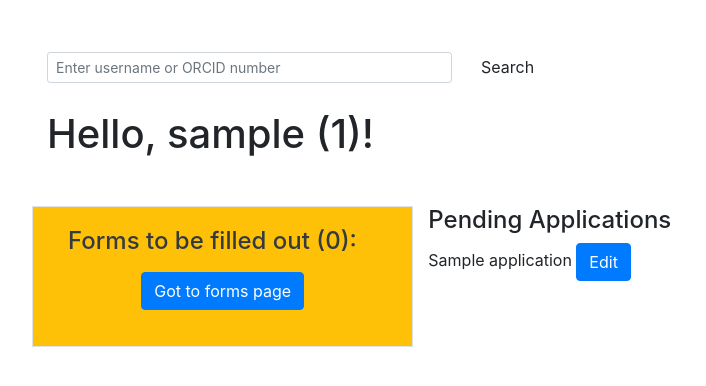
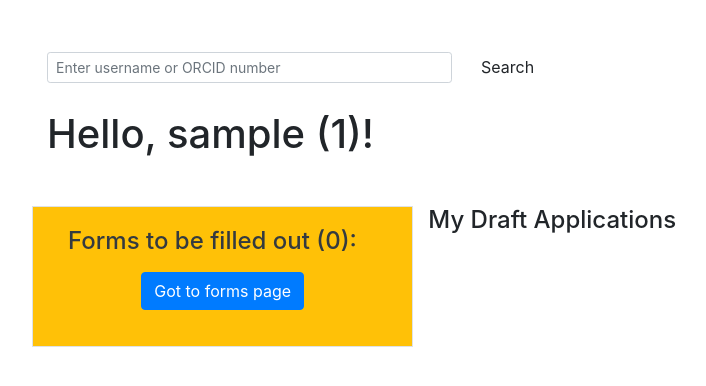
Before and after one commit to stolucc/cschia, a Flask app: page / in a window 1280 px wide. Shown: the part 117-503 px from the top of the page, without its empty margins (38-744 px from the left). Run offline with Flask 2, Linux system fonts and the light colour scheme; a user stored in the database is signed in; tables that the repository leaves empty hold one stand-in row (values such as "Sample post"); some libraries are stand-ins or nearby versions.

Commit message:
Added draft applications to home screen

```diff
--- a/app/routes.py
+++ b/app/routes.py
@@ -40,7 +40,7 @@ def index():
         if result is None:
             formList.append(string)
 
-    appList = GrantApplications.query.filter_by(user_id=current_user.id).all()
+    appList = GrantApplications.query.filter_by(user_id=current_user.id).filter_by(is_draft=1).all()
 
     check_if_filled(GeneralInformation, "General Information")
     check_if_filled(EmploymentInformation, "Education")
--- a/app/templates/index.html
+++ b/app/templates/index.html
@@ -19,10 +19,10 @@
                 </div
                 </div>
                 <div class="col">
-                        <h4>Pending Applications</h4>
+                        <h4>My Draft Applications</h4>
                         <ul class="list-unstyled">
                         {% for apps in app %}
-                                <li> {{apps.title}} <a class="btn btn-primary" href="{{ url_for("apply")}}">Edit</a></li>
+                                <li> {{apps.title}} <t> <a class="btn btn-primary" href="{{ url_for("apply")}}">Edit</a></li>
                         {% endfor %}
                         </ul>
                 </div>
```
